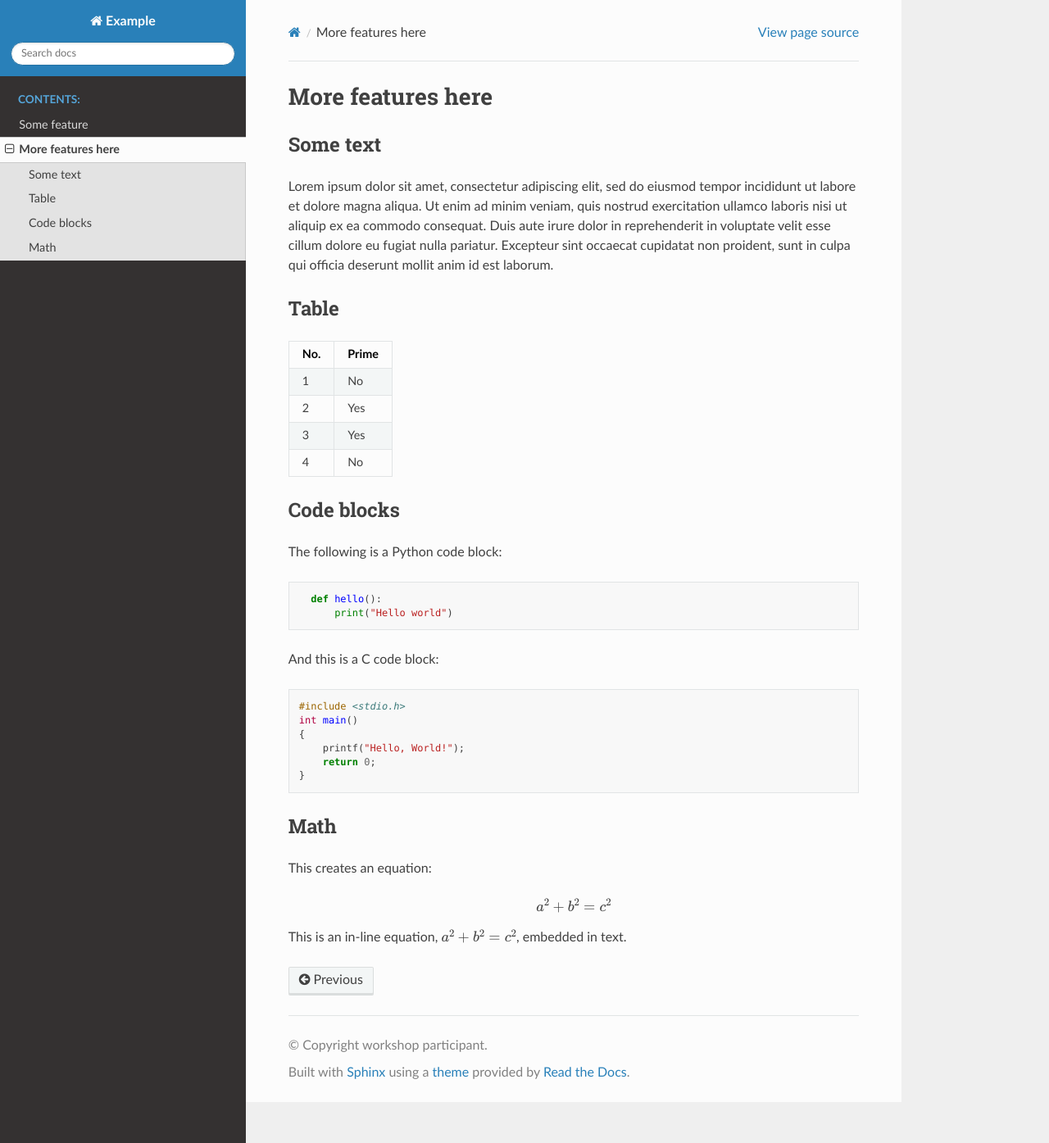
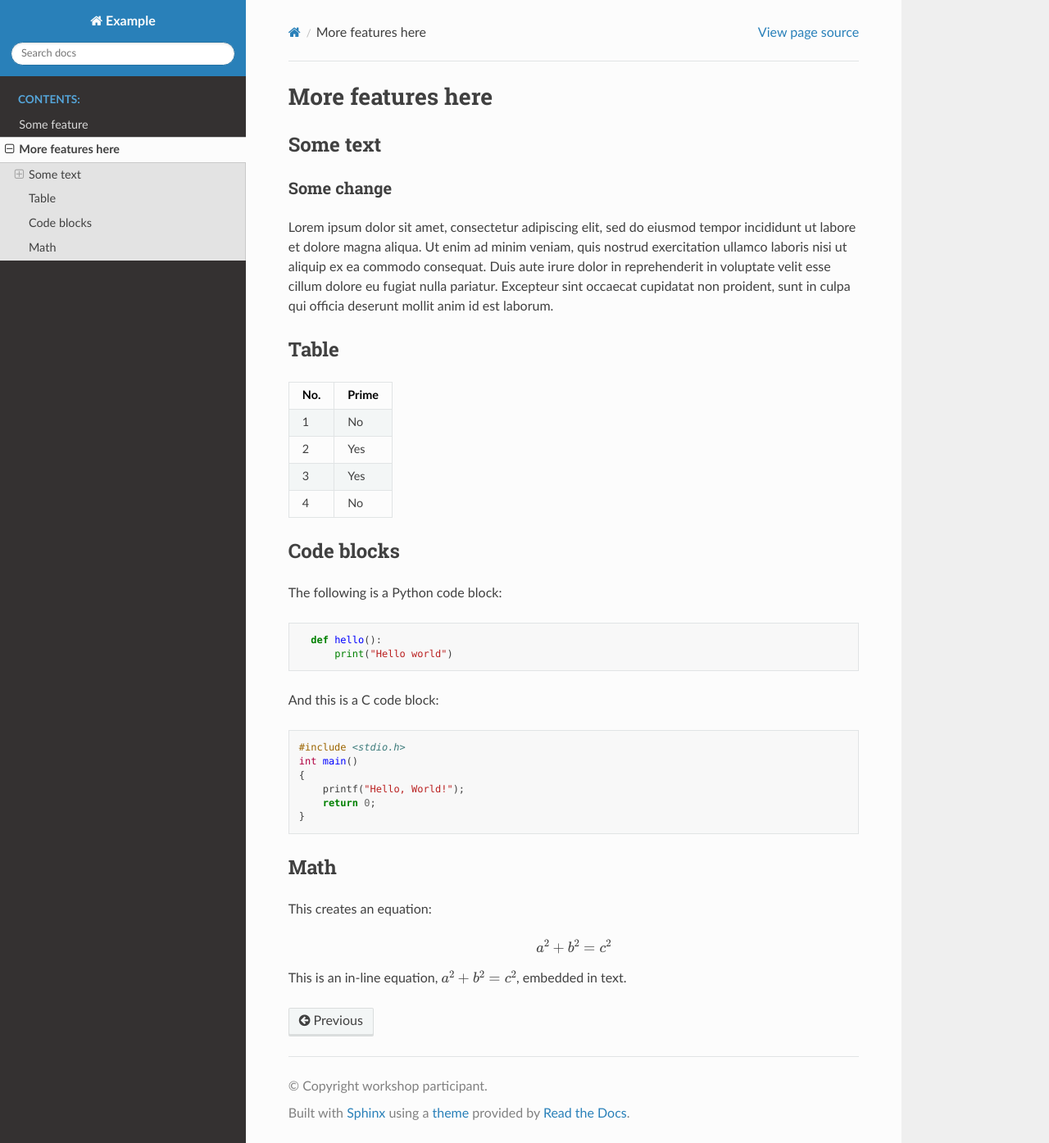
Before and after one commit to byggmastar/doc-exercise-day5, a Sphinx documentation site: the page built from doc/another-feature.md, in a window 1280 px wide and 1395 px high. Shown: the whole window at 82% size. Built offline with Sphinx 7.4.7 and the Read the Docs theme 3.1.0, drawn with Linux system fonts in a browser that asks for light colours.

Commit message:
Updating documentation

```diff
--- a/doc/another-feature.md
+++ b/doc/another-feature.md
@@ -2,6 +2,8 @@
 
 
 ## Some text
+
+### Some change
 
 Lorem ipsum dolor sit amet, consectetur adipiscing elit, sed do eiusmod
 tempor incididunt ut labore et dolore magna aliqua. Ut enim ad minim veniam,
```
